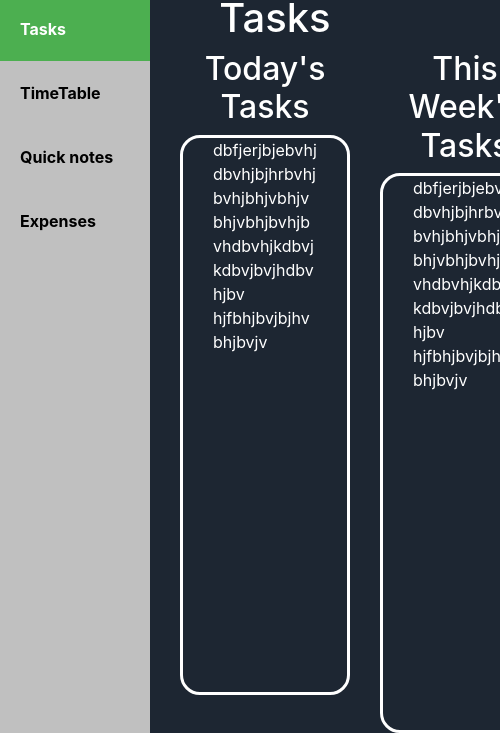
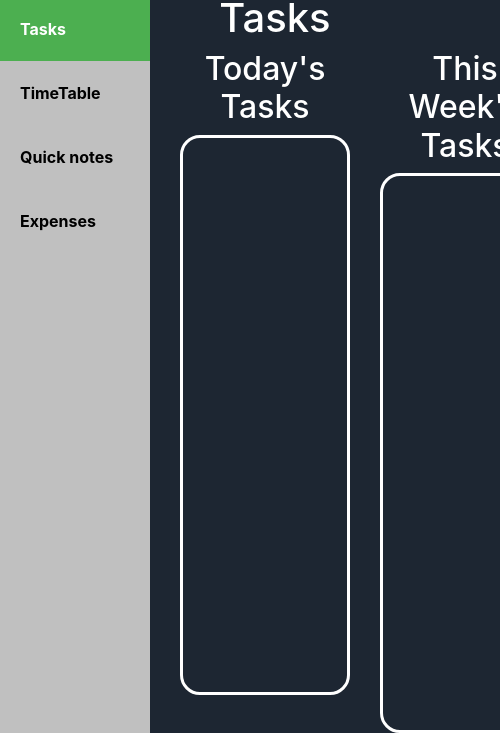
Before and after one commit to Rishi-Bidani/PlanGO, an Electron app: page mainWindow.html in a window 500 px wide. Both pictures are taken after a click on the link "Tasks". Shown: the part 94-827 px from the top of the page. Drawn offline with nearby package versions, Linux system fonts and the light colour scheme; no server answers.

Commit message:
Add files via upload

```diff
--- a/main.js
+++ b/main.js
@@ -3,7 +3,6 @@ const url = require("url");
 const path = require("path");
 const { Menu } = require("electron/main");
 const { app, BrowserWindow, ipcMain, webContents } = electron;
-// const { getCurrentWindow } = require("electron").remote;
 
 let mainWindow;
 let addTask;
@@ -74,7 +73,7 @@ function createAddTask() {
 		height: 700,
 		title: "Add Task",
 		slashes: true,
-		webPreferences: { nodeIntegration: true },
+		webPreferences: { nodeIntegration: true, enableRemoteModule: true },
 	});
 	addTask.loadURL(
 		url.format({
--- a/mainWindow.html
+++ b/mainWindow.html
@@ -77,10 +77,6 @@
 						id="today"
 						style="border: 3px solid white; border-radius: 20px"
 					>
-						<p>
-							dbfjerjbjebvhjdbvhjbjhrbvhjbvhjbhjvbhjvbhjvbhjbvhjbvhdbvhjkdbvjkdbvjbvjhdbvhjbv
-							hjfbhjbvjbjhvbhjbvjv
-						</p>
 						<ul id="t"></ul>
 					</div>
 				</div>
@@ -93,10 +89,6 @@
 						id="week"
 						style="border: 3px solid white; border-radius: 20px"
 					>
-						<p>
-							dbfjerjbjebvhjdbvhjbjhrbvhjbvhjbhjvbhjvbhjvbhjbvhjbvhdbvhjkdbvjkdbvjbvjhdbvhjbv
-							hjfbhjbvjbjhvbhjbvjv
-						</p>
 						<ul id="tw"></ul>
 					</div>
 				</div>
@@ -163,6 +155,7 @@
 					li.appendChild(itemText);
 					ul.appendChild(li);
 				}
+				showtasks();
 			});
 
 			// //Remove Items
--- a/static/taskgrid.css
+++ b/static/taskgrid.css
@@ -11,6 +11,7 @@
 	word-wrap: break-word;
 	padding-left: 30px;
 	padding-right: 30px;
+	padding-top: 20px;
 	text-align: left;
 }
 #week {
@@ -20,6 +21,7 @@
 	overflow-x: hidden;
 	padding-left: 30px;
 	padding-right: 30px;
+	padding-top: 20px;
 	text-align: left;
 	word-wrap: break-word;
 }
```
Also changed, not shown: 1 other file.
